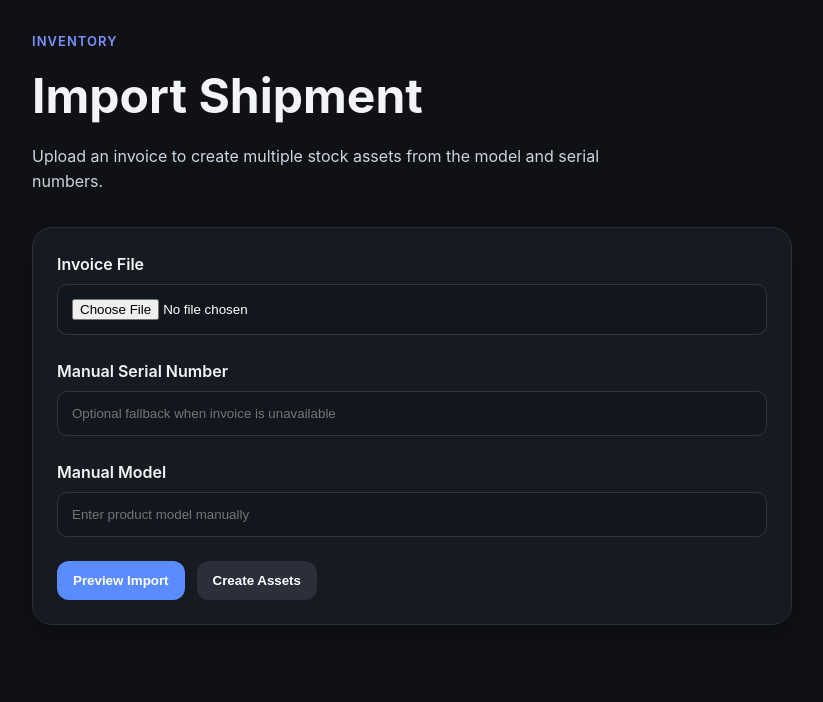
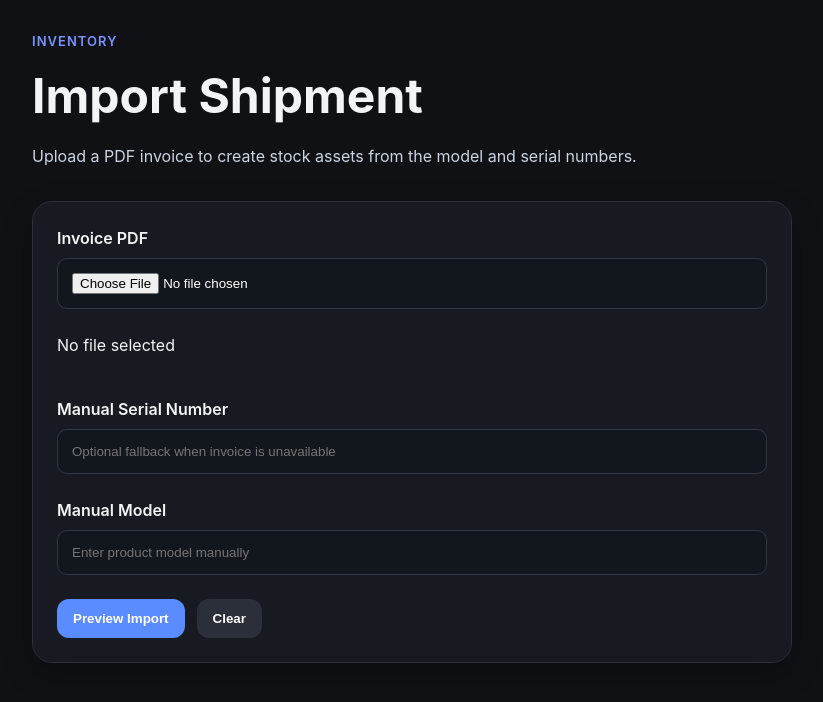
Before and after one commit to danger-14/AssetFlow, a React (Vite) app: page /inventory/import in a window 1280 px wide. Shown: the top 702 px of the page, without its empty margins (0-823 px from the left). Built offline with nearby package versions, Linux system fonts and the light colour scheme; the HTML template or start-up script is replaced by a standard one.

Commit message:
Update ImportShipment.tsx

```diff
--- a/src/pages/ImportShipment/ImportShipment.tsx
+++ b/src/pages/ImportShipment/ImportShipment.tsx
@@ -1,39 +1,70 @@
+import { useMemo, useState } from "react";
 import "./ImportShipment.css";
 
-export default function ImportShipment() {
+function ImportShipment() {
+  const [selectedFile, setSelectedFile] = useState<File | null>(null);
+  const [manualSerial, setManualSerial] = useState("");
+  const [manualModel, setManualModel] = useState("");
+
+  const fileName = useMemo(() => {
+    if (!selectedFile) return "No file selected";
+    return selectedFile.name;
+  }, [selectedFile]);
+
   return (
     <main className="import-page">
       <header className="page-header">
         <p className="page-tag">Inventory</p>
         <h1>Import Shipment</h1>
         <p>
-          Upload an invoice to create multiple stock assets from the model and serial numbers.
+          Upload a PDF invoice to create stock assets from the model and serial
+          numbers.
         </p>
       </header>
 
       <section className="import-card">
         <div className="form-group">
-          <label htmlFor="invoice">Invoice File</label>
-          <input id="invoice" type="file" />
+          <label htmlFor="invoice">Invoice PDF</label>
+          <input
+            id="invoice"
+            type="file"
+            accept="application/pdf"
+            onChange={(e) => setSelectedFile(e.target.files?.[0] ?? null)}
+          />
+          <p className="helper-text">{fileName}</p>
         </div>
 
         <div className="form-group">
           <label htmlFor="manual-serial">Manual Serial Number</label>
-          <input id="manual-serial" type="text" placeholder="Optional fallback when invoice is unavailable" />
+          <input
+            id="manual-serial"
+            type="text"
+            placeholder="Optional fallback when invoice is unavailable"
+            value={manualSerial}
+            onChange={(e) => setManualSerial(e.target.value)}
+          />
         </div>
 
         <div className="form-group">
           <label htmlFor="manual-model">Manual Model</label>
-          <input id="manual-model" type="text" placeholder="Enter product model manually" />
+          <input
+            id="manual-model"
+            type="text"
+            placeholder="Enter product model manually"
+            value={manualModel}
+            onChange={(e) => setManualModel(e.target.value)}
+          />
         </div>
 
         <div className="button-row">
           <button type="button">Preview Import</button>
           <button type="button" className="secondary">
-            Create Assets
+            Clear
           </button>
         </div>
       </section>
     </main>
   );
 }
+
+export default ImportShipment;
```
